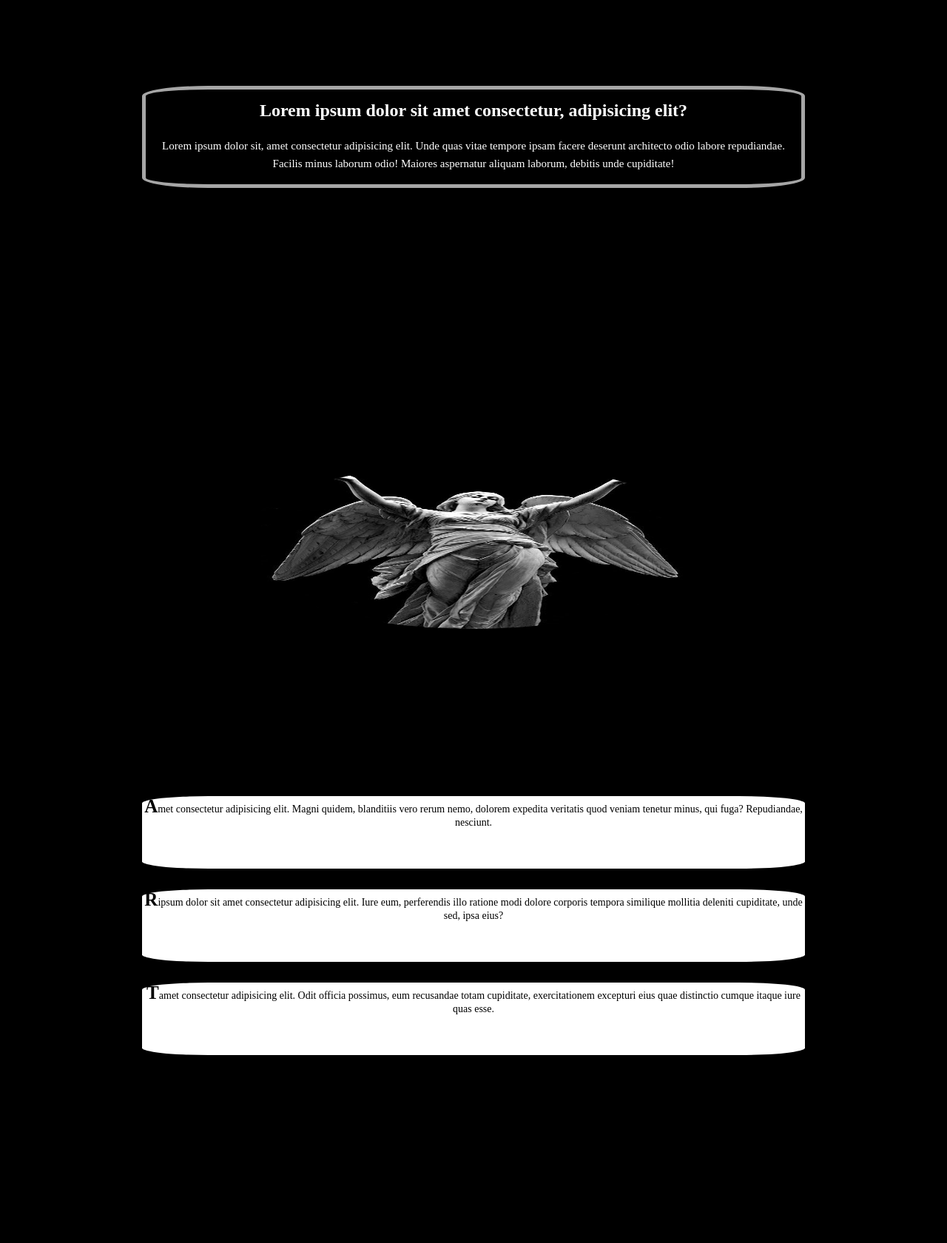
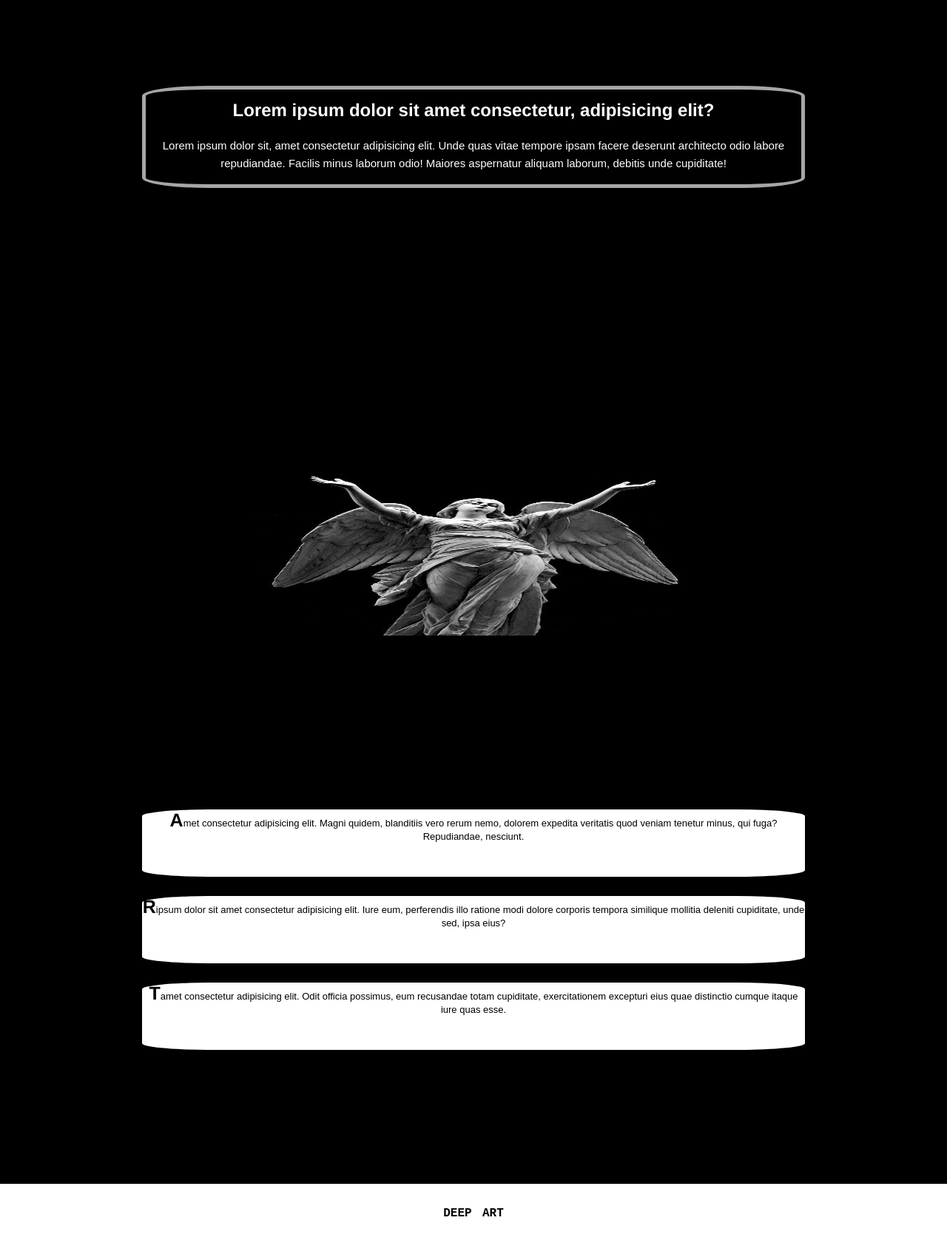
Before and after one commit to Vitor104/art-landing-page, a plain HTML site: page index.html in a window 1280 px wide. Shown: the part 800-2480 px from the top of the page at 74% size. Drawn offline with Linux system fonts and the light colour scheme.

Commit message:
versão mobile completa
a versão mobile está pronta, agora vou trabalhar com os medias queries

```diff
--- a/index.html
+++ b/index.html
@@ -40,7 +40,7 @@
    </main>
 
    <footer>
-
+    <h4>Deep Art</h4>
    </footer>
 </body>
 </html>
--- a/resources/index.css
+++ b/resources/index.css
@@ -37,11 +37,15 @@ nav > img {
 nav > h1 {
     position: relative;
     top: 2em;
+    text-transform: uppercase;
+    font-weight: bold;
+    word-spacing: 0.3em;
+    font-family: 'Courier New', Courier, monospace;
 }
 
 nav > #mobile-nav {
     background-color: white;
-    height: 90%;
+    height: 100%;
     z-index: 1;
     text-align: center;
     display: none;
@@ -51,6 +55,7 @@ nav > #mobile-nav {
 
 nav > #mobile-nav > ul > li {
     margin-bottom: 1.5em;
+    font-family: Arial, Helvetica, sans-serif;
 }
 
 /* HEADER */
@@ -83,8 +88,13 @@ header > section {
     padding: 1em;
 }
 
+header > section > h2 {
+    font-family: 'Franklin Gothic Medium', 'Arial Narrow', Arial, sans-serif;
+}
+
 header > section > p {
     font-size: 15px;
+    font-family: Arial, Helvetica, sans-serif;
 }
 
 /* MAIN  */
@@ -105,7 +115,7 @@ main > img {
     height: 20%;
     width: 50%;
     display: block;
-    border-radius: 50%;
+    border-radius: 30%;
 }
 
 main > section {
@@ -119,19 +129,32 @@ main > section > .box {
     background-color: white;
     margin-bottom: 2em;
     border-radius: 10%;
-    font-size: 14px;
+    font-size: 13px;
+    font-family: Arial, Helvetica, sans-serif;
 }
 
 main > section > .box > .letters {
     font-size: 25px;
     font-weight: bold;
     text-transform: uppercase;
+    font-family: 'Franklin Gothic Medium', 'Arial Narrow', Arial, sans-serif;
 }
 
-
+/*  FOOTER */
 
 footer {
     height: 5em;
     width: 100%;
-    background-color: rgb(0, 0, 0);
+    background-color: rgb(255, 255, 255);
+    color: rgb(0, 0, 0);
+    display: flex;
+    justify-content: center;
+    align-items: center;
 }
+
+footer > h4 {
+    font-weight: bold;
+    text-transform: uppercase;
+    word-spacing: 0.3em;
+    font-family: 'Courier New', Courier, monospace;
+}
```
